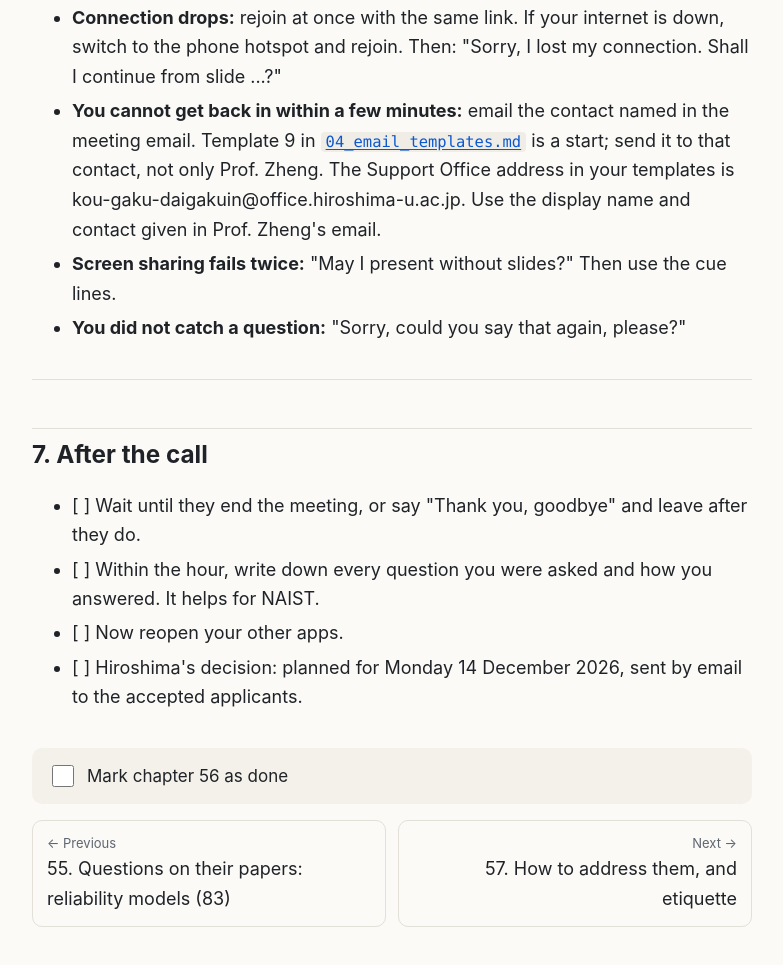
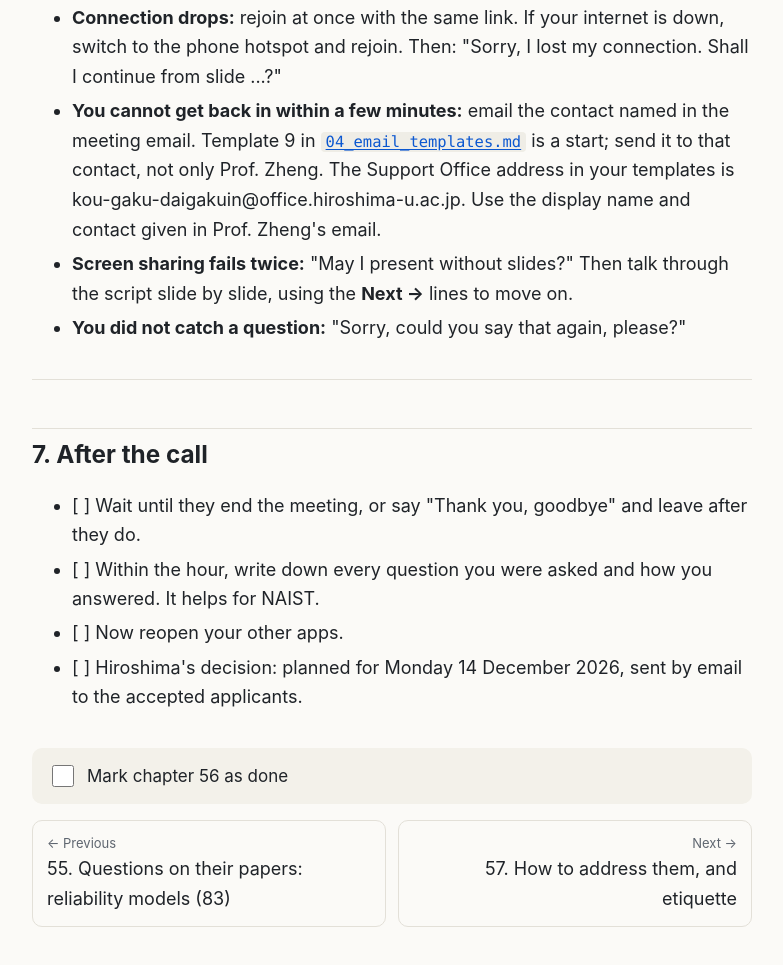
Before and after one commit to mafex11/hiroshima-prep-2027, a plain HTML site: page ch56.html in a window 1280 px wide. Shown: the part 3388-4353 px from the top of the page, without its empty margins (393-1176 px from the left). Drawn offline with Linux system fonts and the light colour scheme.

Commit message:
update hiroshima prep book

```diff
--- a/ch56.html
+++ b/ch56.html
@@ -274,7 +274,7 @@ details.box ul{margin:.5em 0;padding-left:1.2em;font-size:16px}
 <ul>
 <li><strong>Connection drops:</strong> rejoin at once with the same link. If your internet is down, switch to the phone hotspot and rejoin. Then: "Sorry, I lost my connection. Shall I continue from slide ...?"</li>
 <li><strong>You cannot get back in within a few minutes:</strong> email the contact named in the meeting email. Template 9 in <a href="ch58.html"><code>04_email_templates.md</code></a> is a start; send it to that contact, not only Prof. Zheng. The Support Office address in your templates is kou-gaku-daigakuin@office.hiroshima-u.ac.jp. Use the display name and contact given in Prof. Zheng's email.</li>
-<li><strong>Screen sharing fails twice:</strong> "May I present without slides?" Then use the cue lines.</li>
+<li><strong>Screen sharing fails twice:</strong> "May I present without slides?" Then talk through the script slide by slide, using the <strong>Next →</strong> lines to move on.</li>
 <li><strong>You did not catch a question:</strong> "Sorry, could you say that again, please?"</li>
 </ul>
 <hr />
```
Also changed, not shown: ch14.html (+1 -1 lines), contents.html (+1 -1 lines).
